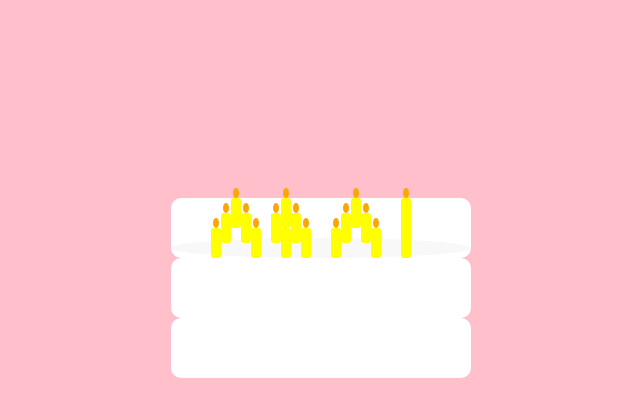
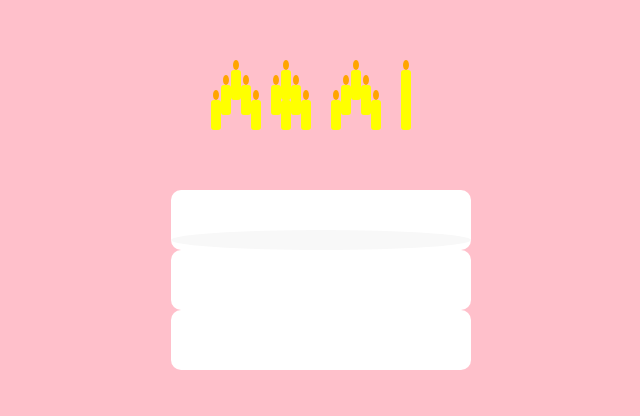
Before and after one commit to Markkkkk1/Birthday-cake-blow, a plain HTML site: page index.html in a window 1280 px wide. Shown: the part 130-546 px from the top of the page, without its empty margins (319-959 px from the left). Drawn offline with Linux system fonts and the light colour scheme.

Commit message:
Update style.css

```diff
--- a/style.css
+++ b/style.css
@@ -4,6 +4,7 @@ body {
   align-items: center;
   height: 100vh;
   background: pink;
+  margin: 0;
 }
 
 .cake {
@@ -15,14 +16,23 @@ body {
 .layer {
   width: 100%;
   height: 60px;
-  background: #fff; /* أبيض */
+  background: #fff; /* الكيكة لونها أبيض */
   border-radius: 10px;
   margin: 0 auto;
 }
 
-.layer-bottom { position: absolute; bottom: 0; }
-.layer-middle { position: absolute; bottom: 60px; }
-.layer-top { position: absolute; bottom: 120px; }
+.layer-bottom {
+  position: absolute;
+  bottom: 0;
+}
+.layer-middle {
+  position: absolute;
+  bottom: 60px;
+}
+.layer-top {
+  position: absolute;
+  bottom: 120px;
+}
 
 .icing {
   position: absolute;
@@ -31,6 +41,12 @@ body {
   height: 20px;
   background: #f8f8f8;
   border-radius: 50%;
+}
+
+.candles {
+  position: relative;   /* عشان يحتفظ بكل الشموع */
+  width: 100%;
+  height: 80px;         /* ارتفاع فوق سطح الكيكة */
 }
 
 .candle {
```
